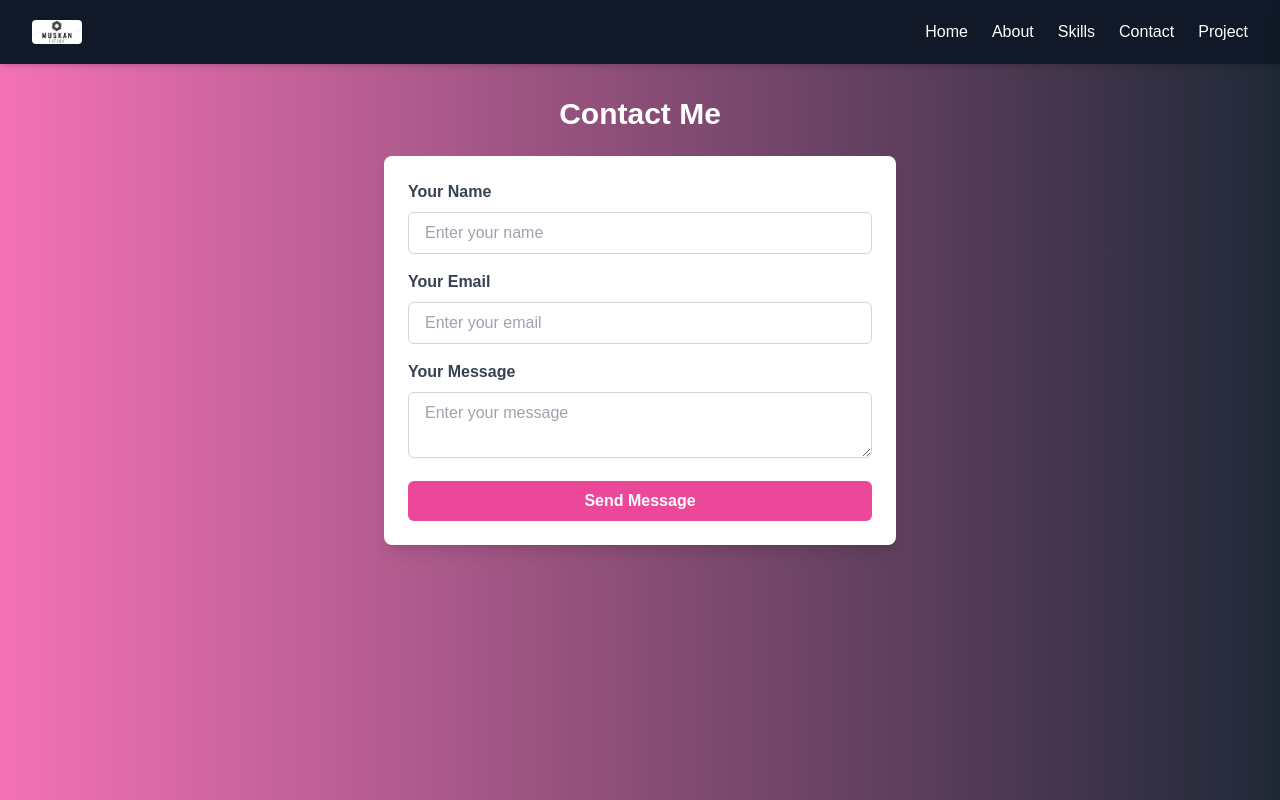
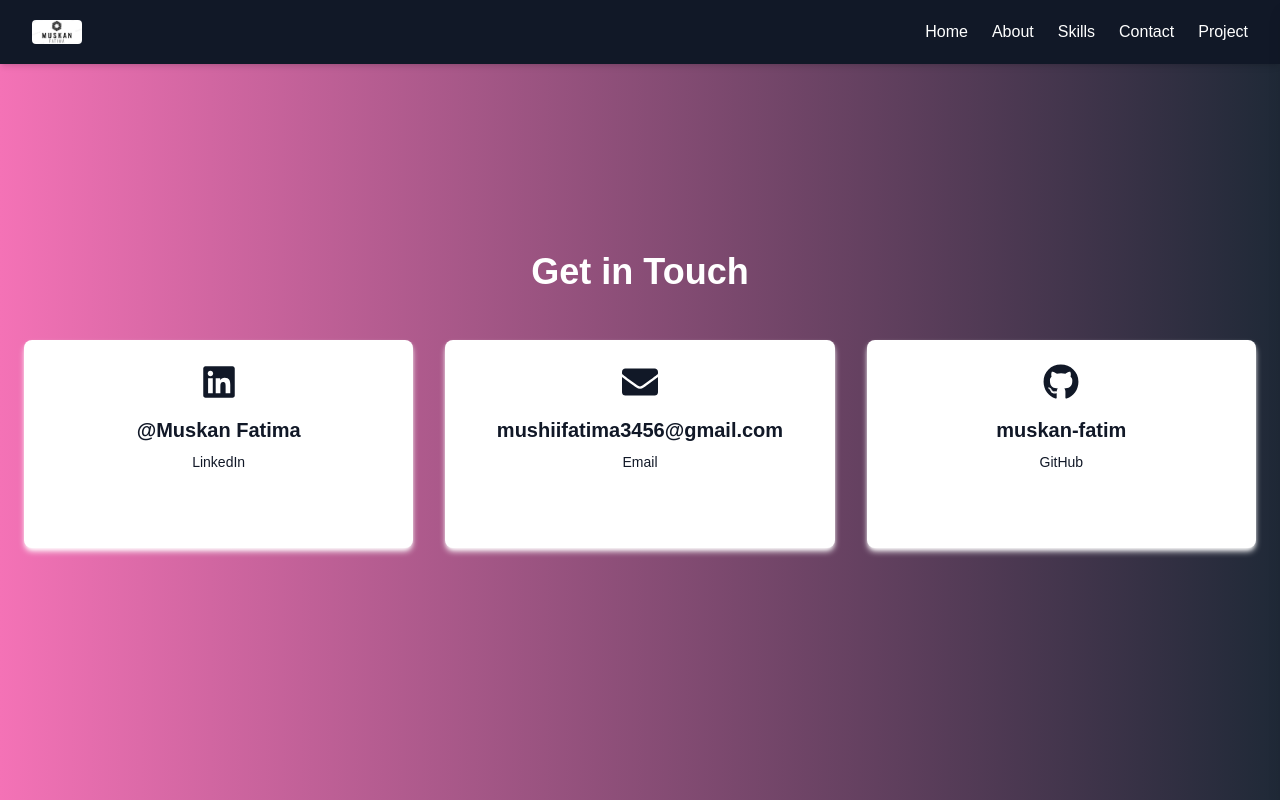
Before and after one commit to muskan-fatim/Protofilo_2, a Next.js app: page /contact in a window 1280 px wide. Built offline with nearby package versions, Linux system fonts and the light colour scheme; a web font is replaced by a local one.

Commit message:
Update 😀
remove input form add card instead for modern look

```diff
--- a/app/contact/page.tsx
+++ b/app/contact/page.tsx
@@ -1,48 +1,68 @@
+'use client'
+import { FaTwitter, FaEnvelope, FaGithub, FaLinkedin } from 'react-icons/fa';
+import { useEffect, useState } from 'react';
+
 export default function ContactMe() {
+  const [animate, setAnimate] = useState(false);
+
+  useEffect(() => {
+    // Trigger animation after the component mounts
+    setAnimate(true);
+  }, []);
+
   return (
-      <section id="contact" className="py-12 bg-gradient-to-r from-pink-400 to-gray-800 h-screen pt-24">
+    <section id="contact" className="py-24 bg-gradient-to-r from-pink-400 to-gray-800 h-screen flex justify-center items-center">
       <div className="container mx-auto px-6">
-          <h2 className="text-3xl font-bold text-center text-white mb-6">Contact Me</h2>
-          <form className="max-w-lg mx-auto bg-white p-6 rounded-lg shadow-lg">
-            <div className="mb-4">
-              <label className="block text-gray-700 font-semibold mb-2" htmlFor="name">
-                Your Name
-              </label>
-              <input
-                className="w-full px-4 py-2 border border-gray-300 rounded-md"
-                type="text"
-                id="name"
-                placeholder="Enter your name"
-              />
+        <h2 className="text-4xl font-extrabold text-white text-center mb-12">Get in Touch</h2>
+
+        {/* Contact Cards */}
+        <div className="grid grid-cols-1 sm:grid-cols-2 md:grid-cols-3 gap-8">
+          {/* LinkedIn Card */}
+          <div
+            className={`bg-white text-gray-900 shadow-white rounded-lg shadow-md p-6 text-center flex flex-col items-center transform transition-all ${animate ? 'animate-slide-left' : ''} hover:bg-gray-100 hover:shadow-2xl hover:text-pink-500`}
+          >
+            <FaLinkedin className="text-4xl mb-4 transition-transform duration-200 ease-in-out" />
+            <a
+              href="https://www.linkedin.com/in/muskan-fatima-ab90732b7/"
+              target="_blank"
+              rel="noopener noreferrer"
+              className="text-xl font-semibold hover:underline transition-colors duration-300 ease-in-out"
+            >
+              @Muskan Fatima
+            </a>
+            <p className="text-sm mt-2">LinkedIn</p>
           </div>
-            <div className="mb-4">
-              <label className="block text-gray-700 font-semibold mb-2" htmlFor="email">
-                Your Email
-              </label>
-              <input
-                className="w-full px-4 py-2 border border-gray-300 rounded-md"
-                type="email"
-                id="email"
-                placeholder="Enter your email"
-              />
+
+          {/* Email Card */}
+          <div
+            className={`bg-white text-gray-900 shadow-white rounded-lg shadow-md p-6 text-center flex flex-col items-center transform transition-all ${animate ? 'animate-slide-up' : ''} hover:bg-gray-100 hover:shadow-2xl hover:text-pink-500`}
+          >
+            <FaEnvelope className="text-4xl mb-4 transition-transform duration-200 ease-in-out" />
+            <a
+              href="mailto:mushiifatima3456@gmail.com"
+              className="text-xl font-semibold hover:underline transition-colors duration-300 ease-in-out"
+            >
+              mushiifatima3456@gmail.com
+            </a>
+            <p className="text-sm mt-2">Email</p>
           </div>
-            <div className="mb-4">
-              <label className="block text-gray-700 font-semibold mb-2" htmlFor="message">
-                Your Message
-              </label>
-              <textarea
-                className="w-full px-4 py-2 border border-gray-300 rounded-md"
-                id="message"
-                placeholder="Enter your message"
-              ></textarea>
+
+          {/* GitHub Card */}
+          <div
+            className={`bg-white text-gray-900 shadow-white rounded-lg shadow-md p-6 text-center flex flex-col items-center h-52 transform transition-all ${animate ? 'animate-slide-right' : ''} hover:bg-gray-100 hover:shadow-2xl hover:text-pink-500`}
+          >
+            <FaGithub className="text-4xl mb-4 transition-transform duration-200 ease-in-out" />
+            <a
+              href="https://github.com/muskan-fatim"
+              target="_blank"
+              rel="noopener noreferrer"
+              className="text-xl font-semibold hover:underline transition-colors duration-300 ease-in-out"
+            >
+              muskan-fatim
+            </a>
+            <p className="text-sm mt-2">GitHub</p>
           </div>
-            <button
-              type="submit"
-              className="w-full py-2 px-4 bg-pink-500 text-white font-bold rounded-md hover:bg-pink-600"
-            >
-              Send Message
-            </button>
-          </form>
+        </div>
       </div>
     </section>
   );
```
Lines whose indentation alone changed are shown as unchanged.
